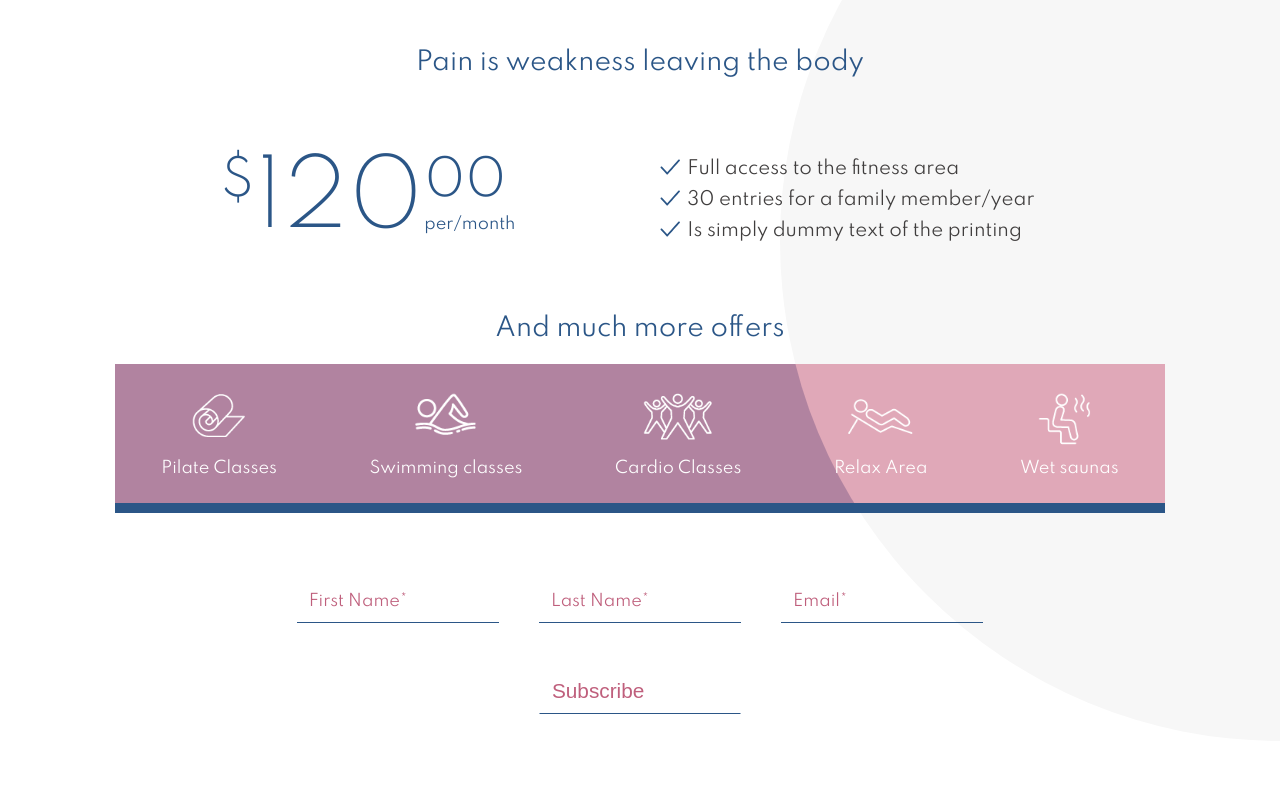
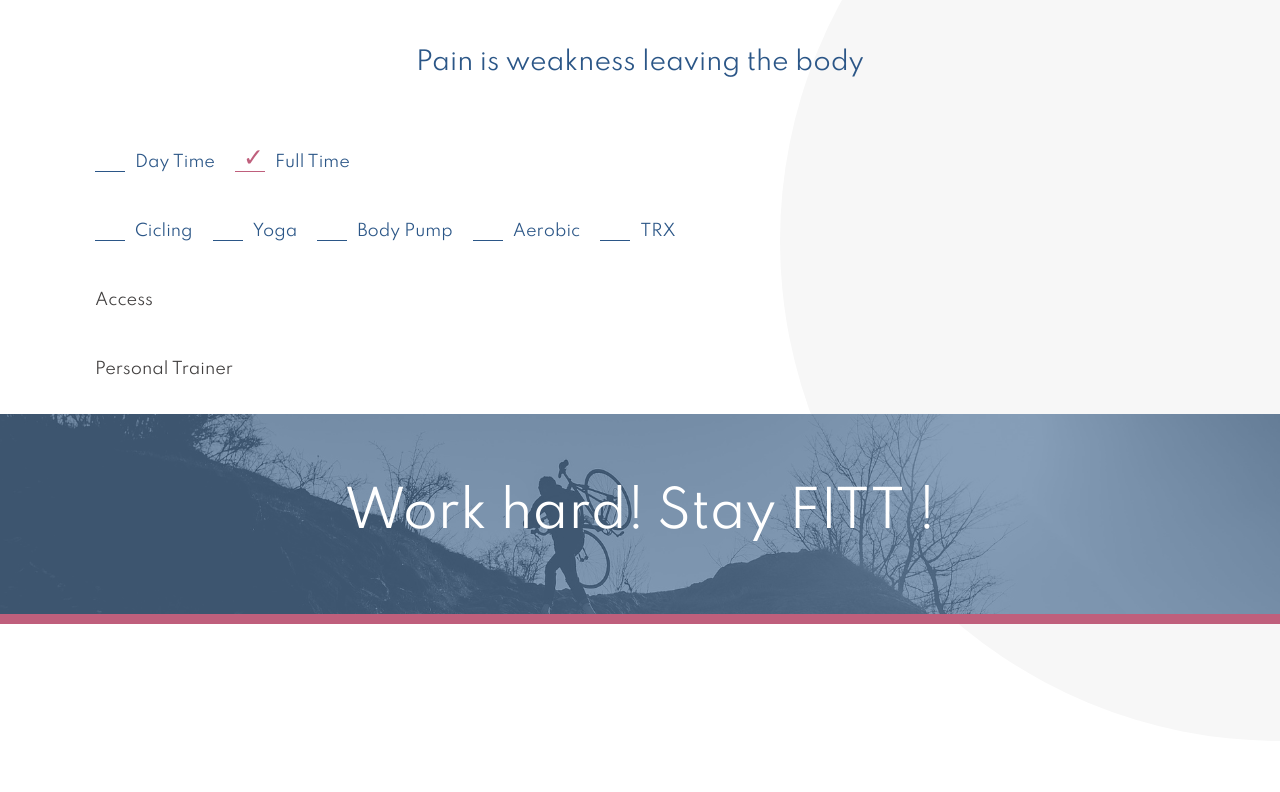
Before and after one commit to oradan/fitness-subscription-form, an Angular app: page / in a window 1280 px wide. Shown: the part 1460-2252 px from the top of the page. After the commit the page ends 2201 px from the top, so only its background shows below. Built offline with nearby package versions, Linux system fonts and the light colour scheme.

Commit message:
custom plan

```diff
--- a/src/app/app.component.ts
+++ b/src/app/app.component.ts
@@ -3,6 +3,7 @@ import { Plan } from './plan';
 import { DataService } from './data.service';
 import { SharedService } from './shared.service';
 import { Subscription } from 'rxjs';
+import { Option } from './option';
 
 @Component({
   selector: 'app-root',
@@ -29,7 +30,7 @@ export class AppComponent implements OnInit {
   }
 
   ngOnInit(): void {
-    this.plans = this.dataService.getAllPlansId();
+    this.plans = this.dataService.getAllPlans();
     this.selectedPlan = this.plans.find(e => e.id === this.defaultPlanId)
   }
   ngOnDestroy(){
--- a/src/app/custom-plan/custom-plan.component.html
+++ b/src/app/custom-plan/custom-plan.component.html
@@ -1,3 +1,41 @@
-<p>
-  custom-plan works!
-</p>
+<div class="custom plan row">
+  <div class="col-6  option-container ">
+    <!-- <div class="label">Type</div> -->
+    <div class="form-check">
+      <label class='form-check-label'>
+        <input name='type' type='radio'>
+        <span class='inner-label'>Day Time</span>
+    </label>
+    <label class='form-check-label'>
+      <input name='type' type='radio' checked>
+      <span class='inner-label'>Full Time</span>
+  </label>
+    </div>
+  </div>
+  <div class="col-6  option-container ">
+    <div class="form-check">
+      <label class='form-check-label'>
+        <input name='type' type='checkbox'>
+        <span class='inner-label'>Cicling</span>
+    </label>
+    <label class='form-check-label'>
+      <input name='type' type='checkbox' >
+      <span class='inner-label'>Yoga</span>
+  </label>
+  <label class='form-check-label'>
+    <input name='type' type='checkbox' >
+    <span class='inner-label'>Body Pump</span>
+</label>
+<label class='form-check-label'>
+  <input name='type' type='checkbox' >
+  <span class='inner-label'>Aerobic</span>
+</label>
+<label class='form-check-label'>
+  <input name='type' type='checkbox' >
+  <span class='inner-label'>TRX</span>
+</label>
+    </div>
+  </div>
+  <div class="col-6  option-container ">Access</div>
+  <div class="col-6  option-container ">Personal Trainer</div>
+</div>
--- a/src/app/data.js
+++ b/src/app/data.js
@@ -1,6 +1,6 @@
 
 export const DATA = {
-  defaultPlanId:2,
+  defaultPlanId:4,
   plans:[
     {
       id: 1,
@@ -17,7 +17,10 @@ export const DATA = {
     {
       id: 4,
       name: "custom",
-      options: [{
+    }
+  ],
+  options:{
+    type:{
       id: 11,
       name: "Type",
       articles: [{
@@ -30,7 +33,7 @@ export const DATA = {
         price: 36
       }]
     },
-        {
+    classes:{
       id: 22,
       name: "Classes",
       articles: [{
@@ -55,7 +58,7 @@ export const DATA = {
         price: 35
       }]
     },
-        {
+    accesses:{
       id: 33,
       name: "Accesses",
       articles: [{
@@ -68,7 +71,7 @@ export const DATA = {
         price: 99
       }]
     },
-        {
+    personalTrainer:{
       id: 44,
       name: "Personal Trainer",
       articles: [{
@@ -85,7 +88,74 @@ export const DATA = {
         price: 66
       }]
     }
-      ]
     }
-  ]
+//   options: [{
+//     id: 11,
+//     name: "Type",
+//     articles: [{
+//       id: 111,
+//       name: "Day Time",
+//       price: 25
+//     }, {
+//       id: 112,
+//       name: "Full Time",
+//       price: 36
+//     }]
+//   },
+//   {
+//     id: 22,
+//     name: "Classes",
+//     articles: [{
+//       id: 222,
+//       name: "Cicling",
+//       price: 10
+//     }, {
+//       id: 211,
+//       name: "Yoga",
+//       price: 20
+//     }, {
+//       id: 212,
+//       name: "Body Pump",
+//       price: 50
+//     }, {
+//       id: 213,
+//       name: "Aerobic",
+//       price: 70
+//     }, {
+//       id: 214,
+//       name: "TRX",
+//       price: 35
+//     }]
+//   },
+//   {
+//     id: 33,
+//     name: "Accesses",
+//     articles: [{
+//       id: 333,
+//       name: "Pool Acces",
+//       price: 66
+//     }, {
+//       id: 331,
+//       name: "SPA Acces",
+//       price: 99
+//     }]
+//   },
+//   {
+//     id: 44,
+//     name: "Personal Trainer",
+//     articles: [{
+//       id: 444,
+//       name: "20 Hours",
+//       price: 10
+//     }, {
+//       id: 441,
+//       name: "10 Hours",
+//       price: 20
+//     }, {
+//       id: 442,
+//       name: "5 Hours",
+//       price: 66
+//     }]
+//   }
+// ]
 }
--- a/src/app/data.service.ts
+++ b/src/app/data.service.ts
@@ -6,21 +6,20 @@ import { DATA } from './data'
 })
 export class DataService {
   plans = DATA.plans
-  constructor() { }
+  options = DATA.options
+  constructor() {}
 
-  getAllPlans() {
-    return this.plans
-  }
-  defaultPlanId(){
+  defaultPlanId() {
     return DATA.defaultPlanId
   }
   getPlanByName(planName: string) {
     return this.plans.find(e => e.name === planName);
   }
 
- getAllPlansId(){
-   return this.plans.map(e=>{
-    return {id:e.id,name:e.name}
-   })
- }
+  getAllPlans() {
+    return this.plans
+  }
+  getAllOptions(){
+    return this.options
+  }
 }
--- a/src/app/user-custom-form/user-custom-form.component.ts
+++ b/src/app/user-custom-form/user-custom-form.component.ts
@@ -10,11 +10,11 @@ import { Plan } from '../plan';
 })
 export class UserCustomFormComponent implements OnInit {
   user:User = new User();
-  customPlan:Plan;
+  plan:Plan;
   constructor(public dataService:DataService) { }
 
   ngOnInit() {
-    this.customPlan=this.dataService.getPlanByName("custom");
+
   }
 
 }
--- a/src/assets/css/grid.css
+++ b/src/assets/css/grid.css
@@ -31,8 +31,12 @@
 
 
 .row{
+  display: -ms-flexbox;
   display: flex;
+  -ms-flex-wrap: wrap;
   flex-wrap: wrap;
+  width: 100%;
+
 }
 /* COLS */
 
@@ -43,6 +47,7 @@
 .col-xl-1,.col-xl-2,.col-xl-3,.col-xl-4,.col-xl-5,.col-xl-6{
   position: relative;
   padding: 0 1.25rem;
+  width: 100%;
 }
 
 .col{
--- a/src/styles.css
+++ b/src/styles.css
@@ -103,7 +103,12 @@ h3 {
 .bg-blue-custom {
   background-color: #376fae
 }
-
+.bg-pink-light{
+  background-color: rgba(191, 95, 124, 0.2)
+}
+.bg-blue-light{
+  background-color: rgba(62, 103, 146, 0.6);
+}
 /* titles */
 .title-lg {
   font-size: 1.25rem;
@@ -322,6 +327,58 @@ FORMS: Floating Labels
   opacity: 0.8;
 }
 
+/* custom selectors */
+
+.form-check{
+  /* margin: auto; */
+  display: flex;
+  /* flex-direction: column; */
+}
+.form-check-label{
+  position: relative;
+  display: inline-block;
+  margin-right: 20px;
+}
+
+.form-check-label input {
+  opacity: 0;
+  position: absolute;
+}
+
+.form-check-label .inner-label {
+  position: relative;
+  display: inline-block;
+  padding-left: 40px;
+  color: #2b5687;
+  transition: color 0.3s ease;
+}
+
+.form-check-label .inner-label:before {
+  content: '';
+  position: absolute;
+  left: 0;
+  bottom: 0;
+  border-bottom: 1px solid #2b5687;
+  /* border: 1px solid #2b5687;
+  height: 28px; */
+  width: 30px;
+  transition: border-bottom 0.3s ease;
+}
+
+.form-check-label input:checked ~ .inner-label:before {
+  border-bottom: 1px solid #BF5F7C;
+}
+/* .form-check-label input:checked ~ .inner-label {
+  color: #BF5F7C;
+} */
+.form-check-label input:checked ~ .inner-label:after {
+  content: '\2713';
+  color: #BF5F7C;
+  position: absolute;
+  font-size: 25px;
+  left: 8px;
+  top: -10px;
+}
 /* VALIDATIONS */
 .was-validated input.ng-invalid{
   border-color: red;
@@ -569,6 +626,17 @@ text-align: right;
 
 }
 
+/* custom plan */
+.option-container{
+  padding: 25px 0px;
+  display: flex;
+  align-items: center;
+}
+
+.label{
+
+}
+
 @media screen and (min-width: 576px) {}
 
 @media screen and (min-width: 768px) {}
```
Lines whose indentation alone changed are shown as unchanged.
